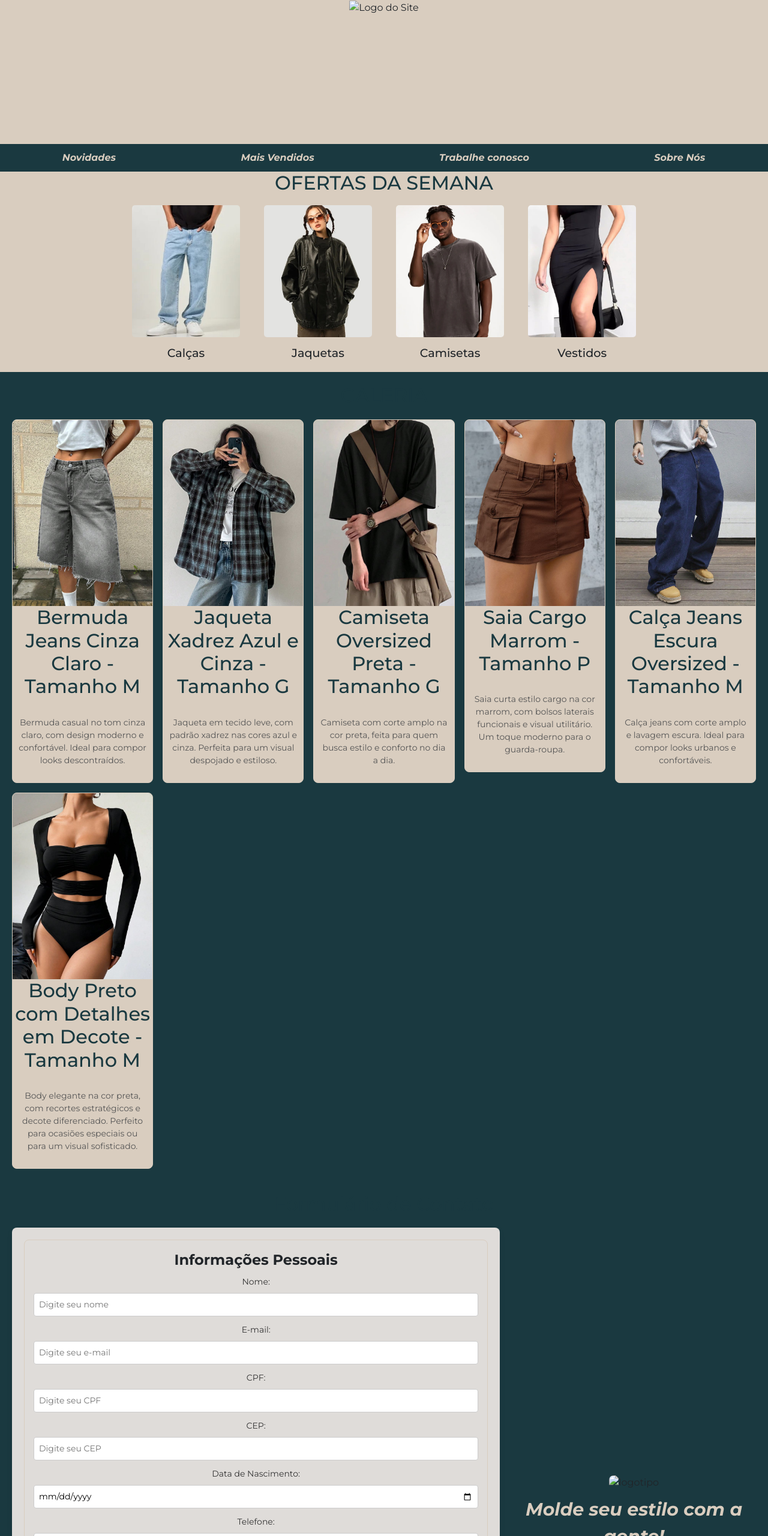
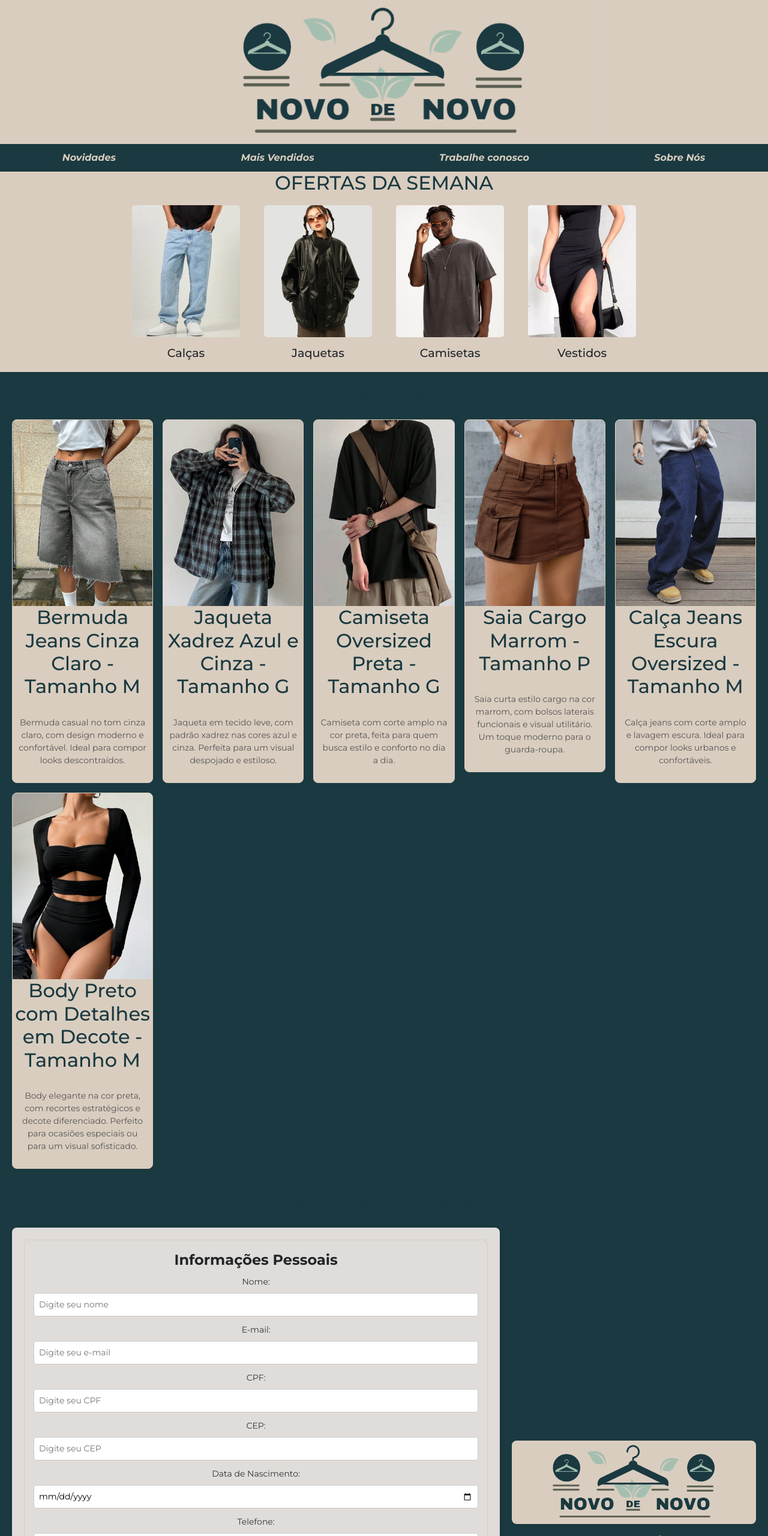
Before and after one commit to Lausimoesc/PROJETO_site, a plain HTML site: page index.html in a window 1280 px wide. Shown: the top 2560 px of the page at 60% size. Drawn offline with nearby package versions, Linux system fonts and the light colour scheme; the site is published under a folder, as on GitHub Pages, so addresses that start at the root find nothing.

Commit message:
Add files via upload

```diff
--- a/index.html
+++ b/index.html
@@ -35,7 +35,7 @@
 
 <body>
     <header>
-        <img src="/img/LOGOTIPO.png" alt="Logo do Site">
+        <img src="./img/LOGOTIPO.png" alt="Logo do Site">
     </header>
     <nav>
         <div class="menu">
@@ -160,7 +160,7 @@
                 </form>
 
                 <figure>
-                    <img src="/img/LOGOTIPO.png" alt="logotipo">
+                    <img src="./img/LOGOTIPO.png" alt="logotipo">
                     <figcaption>Molde seu estilo com a gente!</figcaption>
                 </figure>
             </div>
```
